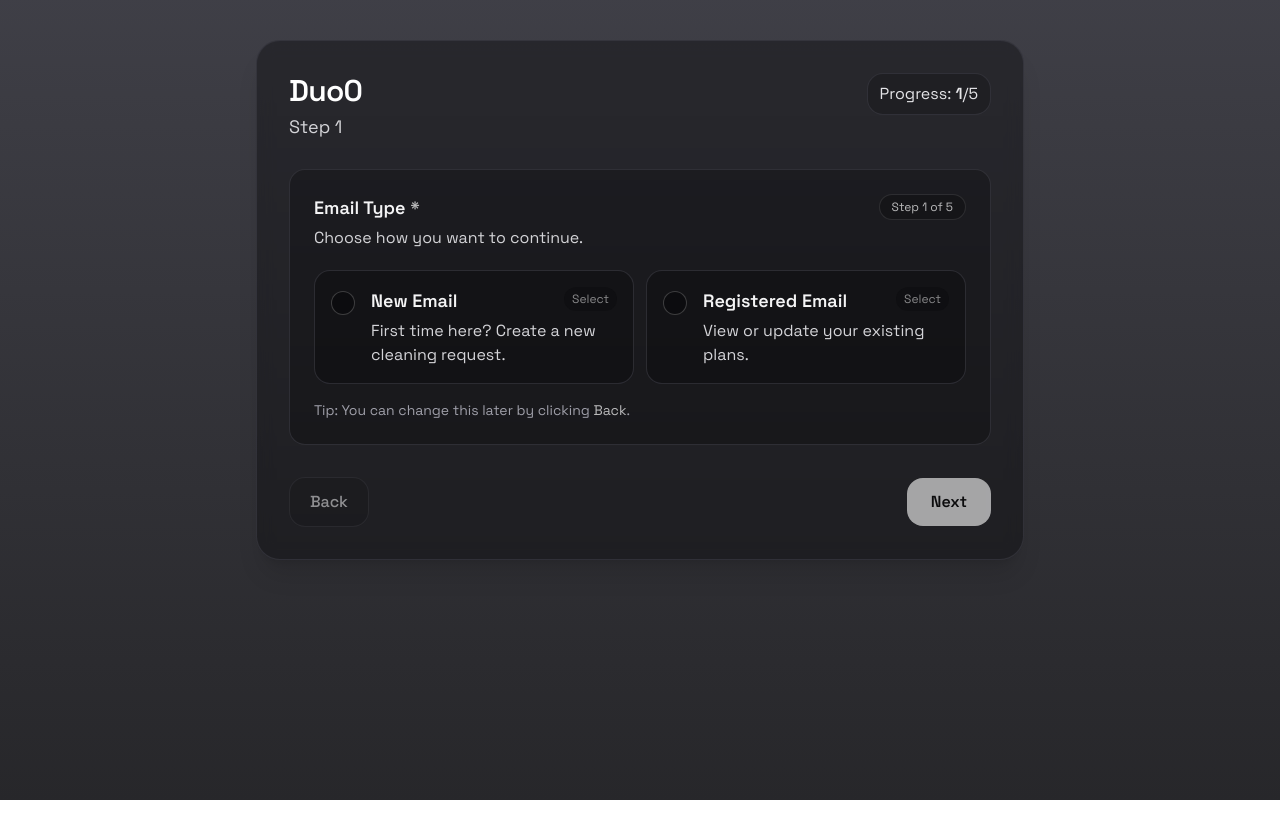
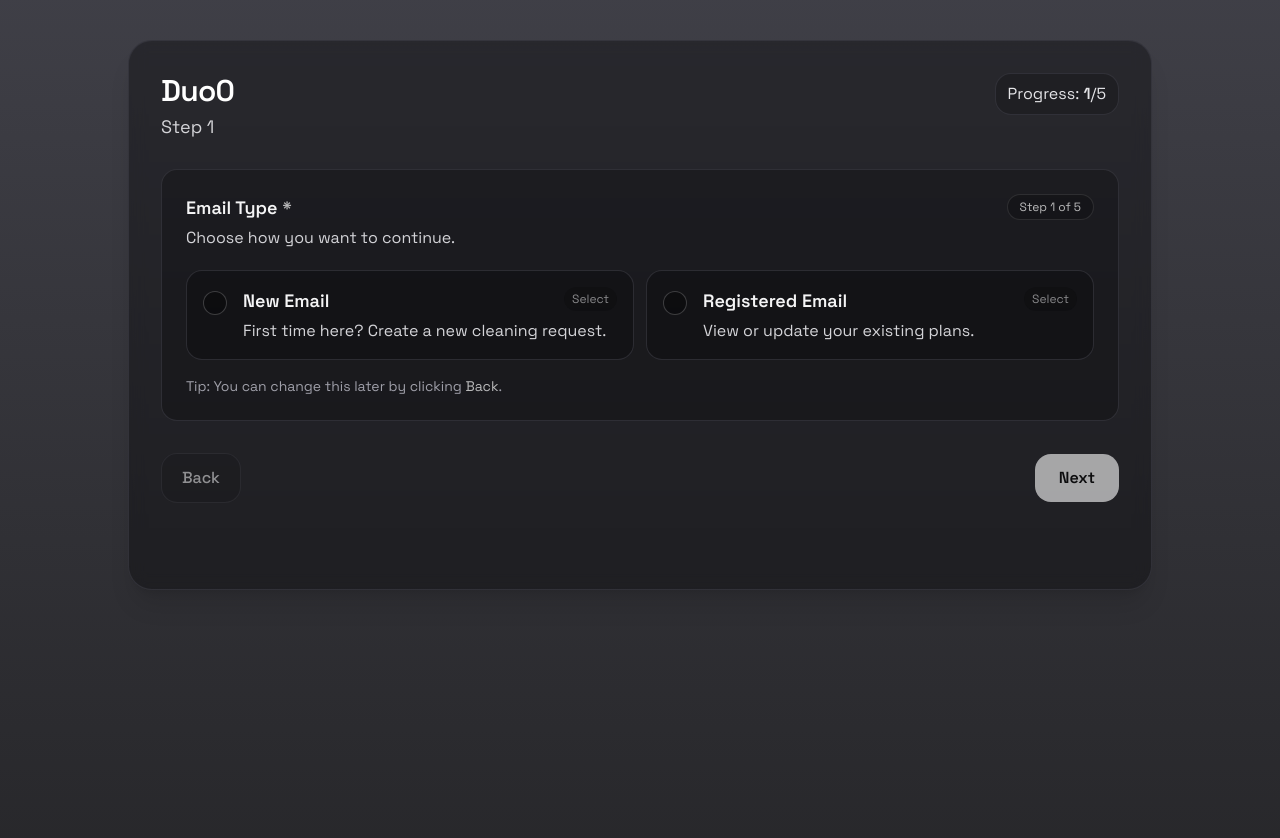
Before and after one commit to hola525/sheet-form-app, a Next.js app: page /form in a window 1280 px wide. Shown: the top 838 px of the page. Before the commit the page ends 800 px from the top, so only its background shows below. Built offline with nearby package versions, Linux system fonts and the light colour scheme; no server answers.

Commit message:
More ui fixes

```diff
--- a/src/components/form/FormShell.js
+++ b/src/components/form/FormShell.js
@@ -521,8 +521,8 @@ export default function FormShell() {
   // =========================================================
   return (
     <div className="min-h-screen w-full bg-gradient-to-b from-zinc-700 to-zinc-800 text-white px-4 py-10 sm:px-6">
-      <div className="mx-auto w-full max-w-3xl">
-        <div className="rounded-3xl border border-zinc-700/60 bg-zinc-950/40 shadow-xl backdrop-blur px-5 py-6 sm:px-8 sm:py-8">
+      <div className="mx-auto w-full max-w-5xl min-h-[800px]">
+        <div className="rounded-3xl border border-zinc-700/60 bg-zinc-950/40 shadow-xl backdrop-blur px-5 py-6 sm:px-8 sm:py-8 min-h-[550px]">
           {/* Header */}
           <div className="flex items-start justify-between gap-4">
             <div>
@@ -630,7 +630,7 @@ export default function FormShell() {
               type="button"
               onClick={goBack}
               disabled={step === 1}
-              className="w-full sm:w-auto rounded-2xl border border-zinc-700/70 bg-black/20 px-5 py-3 text-base font-medium disabled:opacity-50"
+              className="w-full sm:w-auto rounded-2xl border border-zinc-700/70 bg-black/20 px-5 py-3 text-base font-medium disabled:opacity-50 cursor-pointer"
             >
               {TEXT.back}
             </button>
@@ -645,7 +645,7 @@ export default function FormShell() {
                   (step === 3 && !canNextStep3()) ||
                   (step === 4 && !canNextStep4())
                 }
-                className="w-full sm:w-auto sm:ml-auto rounded-2xl bg-white px-6 py-3 text-base font-semibold text-black hover:bg-zinc-200 disabled:opacity-60"
+                className="w-full sm:w-auto sm:ml-auto rounded-2xl bg-white px-6 py-3 text-base font-semibold text-black hover:bg-zinc-200 disabled:opacity-60 cursor-pointer"
               >
                 {TEXT.next}
               </button>
@@ -654,7 +654,7 @@ export default function FormShell() {
                 type="button"
                 onClick={onFinalSubmitClick}
                 disabled={!canSubmitFinal() || saving}
-                className="w-full sm:w-auto sm:ml-auto rounded-2xl bg-white px-6 py-3 text-base font-semibold text-black hover:bg-zinc-200 disabled:opacity-60"
+                className="w-full sm:w-auto sm:ml-auto rounded-2xl bg-white px-6 py-3 text-base font-semibold text-black hover:bg-zinc-200 disabled:opacity-60 cursor-pointer"
               >
                 {saving ? "Saving..." : userType === "registered" && action === "plans" ? "Update" : TEXT.submit}
               </button>
```
